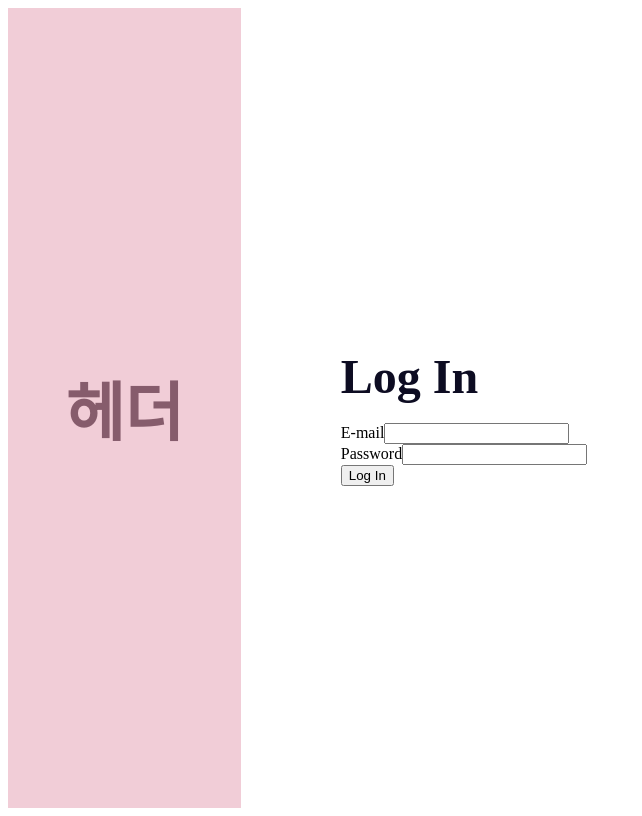
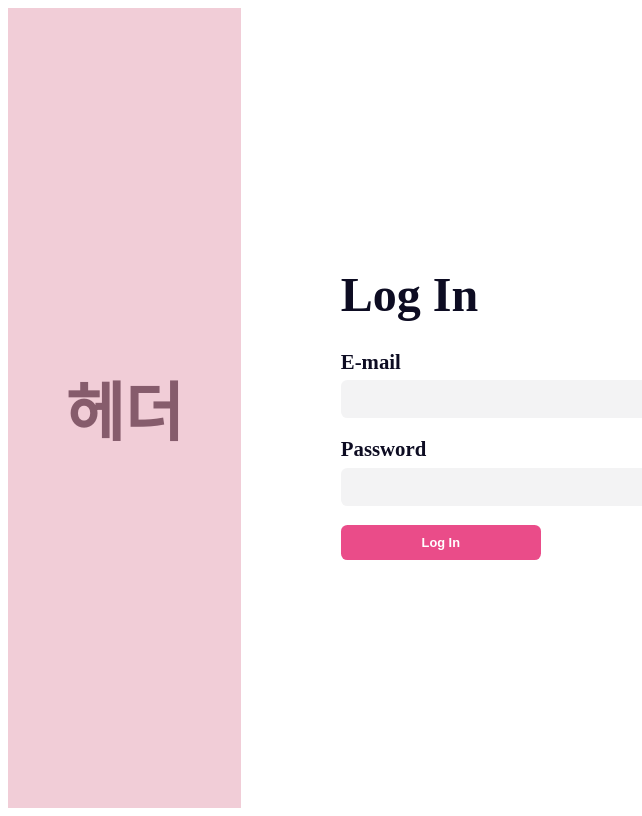
Before and after one commit to CodeSoom/react-week8-assignment-1, a React app: page /login in a window 1280 px wide. Shown: the whole page, without its empty margins (0-642 px from the left). Built offline with nearby package versions, Linux system fonts and the light colour scheme; the HTML template or start-up script is replaced by a standard one.

Commit message:
feat) LoginInput style 컴포넌트 작성

```diff
--- a/src/LoginForm.jsx
+++ b/src/LoginForm.jsx
@@ -1,4 +1,6 @@
 import React from 'react';
+
+import LoginInput from './styles/LoginInput';
 
 const LoginForm = React.memo(({ fields, onChange, onSubmit }) => {
   const { email, password } = fields;
@@ -9,7 +11,7 @@ const LoginForm = React.memo(({ fields, onChange, onSubmit }) => {
   }
 
   return (
-    <>
+    <LoginInput>
       <div>
         <label htmlFor="login-email">
           E-mail
@@ -40,7 +42,7 @@ const LoginForm = React.memo(({ fields, onChange, onSubmit }) => {
       >
         Log In
       </button>
-    </>
+    </LoginInput>
   );
 });
 
--- /dev/null
+++ b/src/styles/LoginInput.jsx
@@ -0,0 +1,52 @@
+import styled from '@emotion/styled';
+
+const LoginInput = styled.div({
+  width: '400px',
+  padding: '.5em 0',
+  '& label': {
+    display: 'block',
+    fontSize: '1.3em',
+    fontWeight: 'bold',
+    color: '#0d0c22',
+    marginBottom: '.3em',
+  },
+
+  '& input': {
+    height: '2em',
+    width: '100%',
+    backgroundColor: '#f3f3f4',
+    color: '#0d0c22',
+    fontSize: '.8em',
+    borderRadius: '.5em',
+    padding: '0.5em 1em',
+    marginBottom: '1.5em',
+    border: '0',
+    outline: 'none',
+
+    '&:hover': {
+      backgroundColor: '#ffffff',
+      borderColor: 'rgba(0,0,0,0.1',
+      boxShadow: '0 0 0 4px rgba(234,76,137,0.1)',
+    },
+  },
+
+  '& button': {
+    height: '2.7em',
+    width: '50%',
+    borderRadius: '.5em',
+    backgroundColor: '#ea4c89',
+    color: 'white',
+    fontSize: '.8em',
+    fontWeight: 'bold',
+    border: 'none',
+    cursor: 'pointer',
+    '&:hover': {
+      backgroundColor: '#f082ac',
+    },
+    '&:focus': {
+      outline: 'none',
+    },
+  },
+});
+
+export default LoginInput;
```
